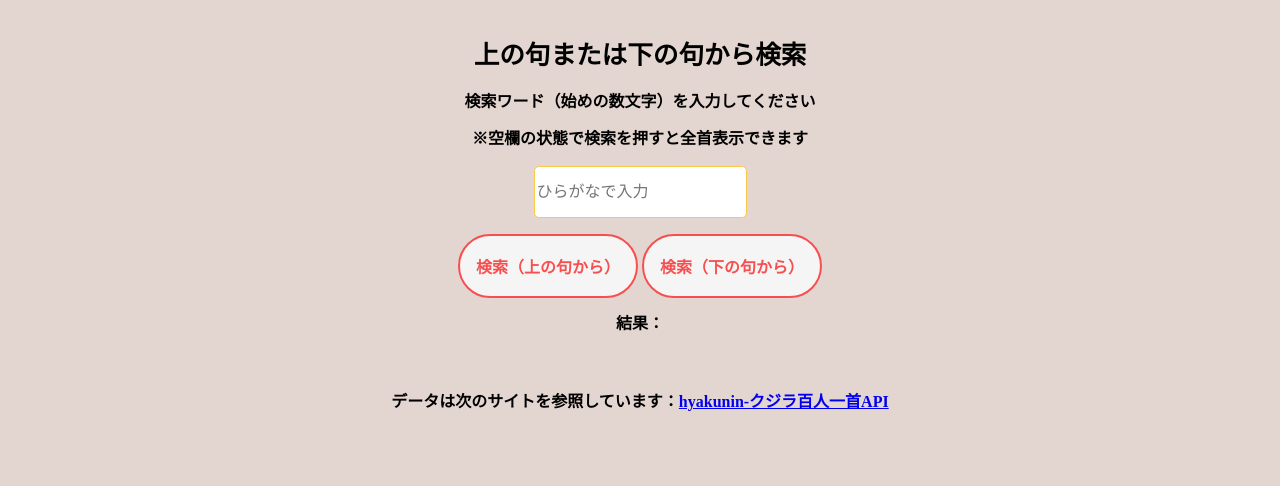
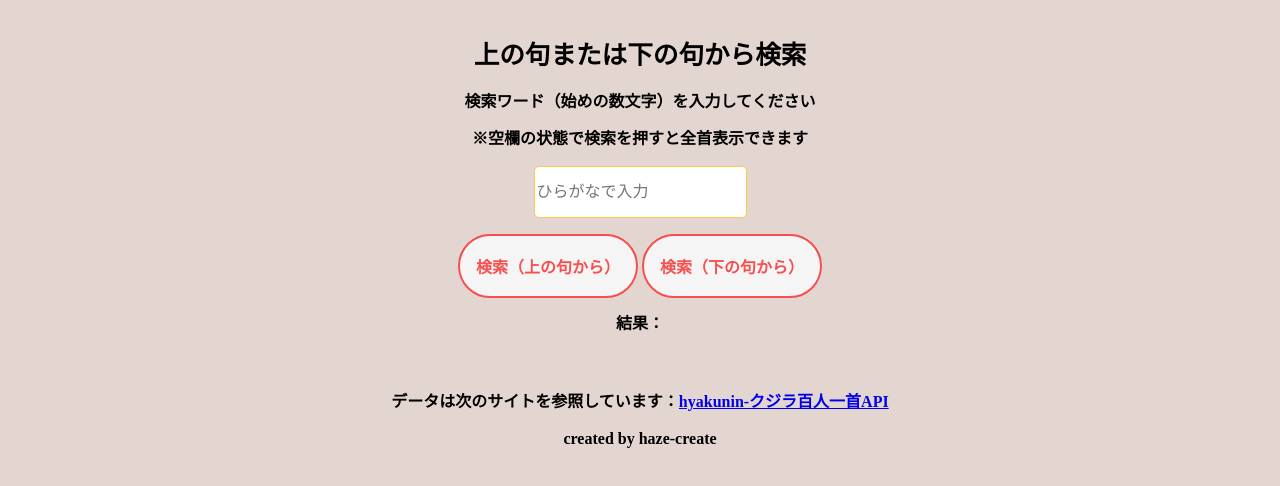
Before and after one commit to haze-create/search_hyakuninnisshu, a plain HTML site: page index.html in a window 1280 px wide. Shown: the part 122-608 px from the top of the page. Drawn offline with Linux system fonts and the light colour scheme; a web font is replaced by a local one.

Commit message:
Update index.html

```diff
--- a/index.html
+++ b/index.html
@@ -3,7 +3,7 @@
     <head>
         <meta charset="UTF-8">
         <title>百人一首検索</title>
-        <meta name="description" content="HTMLサイト">
+        <meta name="description" content="百人一首検索サイト～下の句または上の句から検索！～">
         <meta name="viewport" content="width=device-width,initial-scale=1">
         <link rel="preconnect" href="https://fonts.googleapis.com">
         <link rel="preconnect" href="https://fonts.gstatic.com" crossorigin>
@@ -30,5 +30,6 @@
 
         </ul>
         <p>データは次のサイトを参照しています：<a href="https://api.aoikujira.com/index.php?hyakunin&show">hyakunin-クジラ百人一首API</a></p>
+        <p>created by <span class="creator">haze-create</span></p>
     </body>
 </html>
```
